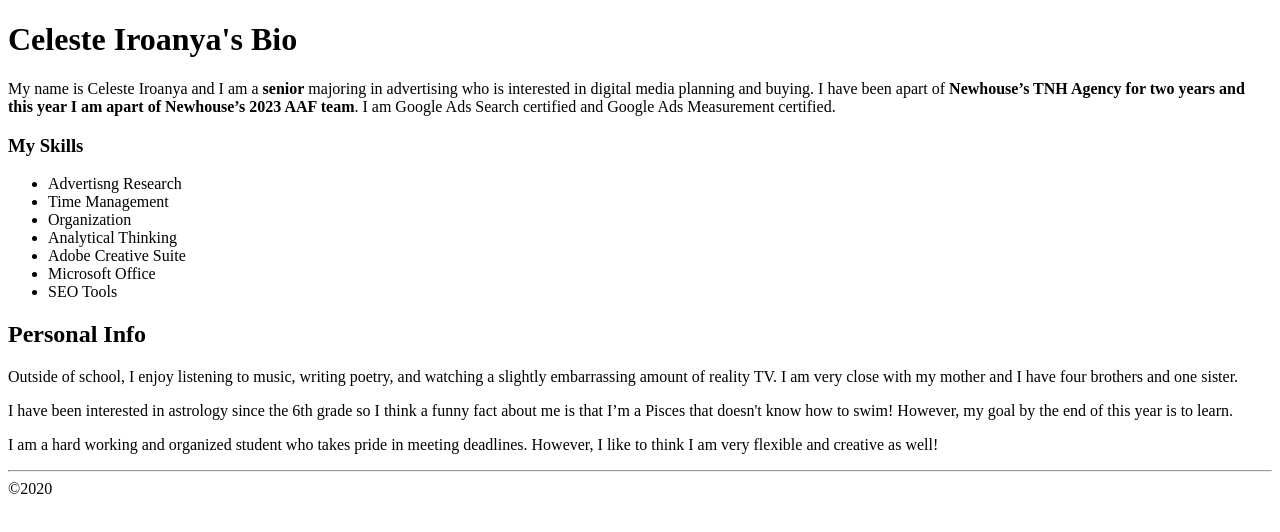
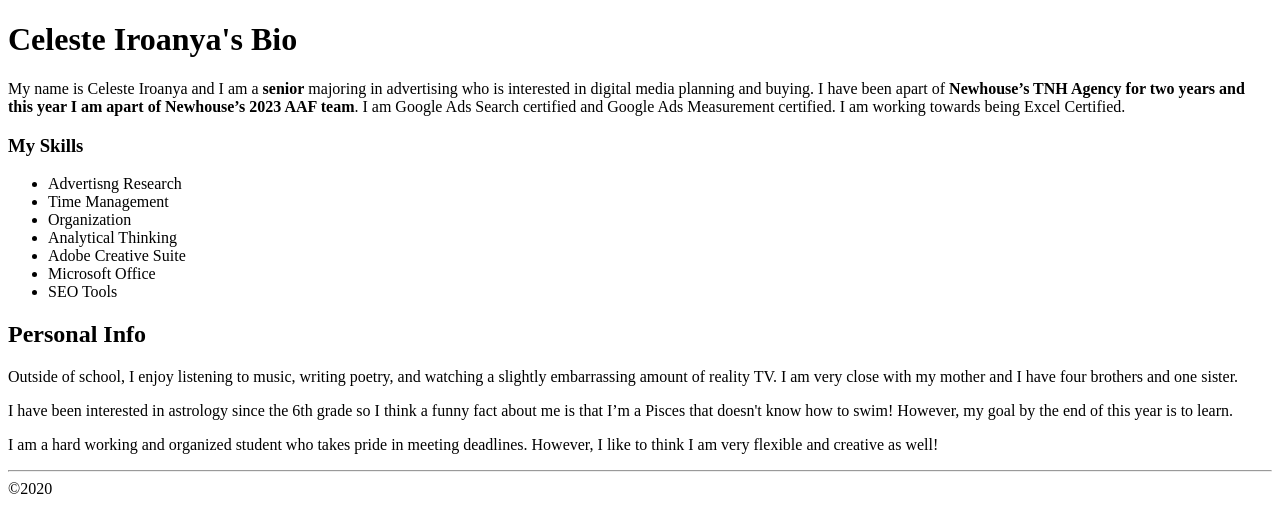
Before and after one commit to ciroanya/ist263, a plain HTML site: page lab02/iroanya-bio.html in a window 1280 px wide. Drawn offline with Linux system fonts and the light colour scheme.

Commit message:
finished lab 2

```diff
--- a/lab02/iroanya-bio.html
+++ b/lab02/iroanya-bio.html
@@ -7,7 +7,7 @@
     <body>
         <h1>Celeste Iroanya's Bio</h1>
         <p>
-            My name is Celeste Iroanya and I am a <strong>senior</strong> majoring in advertising who is interested in digital media planning and buying. I have been apart of <strong>Newhouse’s TNH Agency for two years and this year I am apart of Newhouse’s 2023 AAF team</strong>. I am Google Ads Search certified and Google Ads Measurement certified.
+            My name is Celeste Iroanya and I am a <strong>senior</strong> majoring in advertising who is interested in digital media planning and buying. I have been apart of <strong>Newhouse’s TNH Agency for two years and this year I am apart of Newhouse’s 2023 AAF team</strong>. I am Google Ads Search certified and Google Ads Measurement certified. I am working towards being Excel Certified.
         </p>
         <h3>My Skills</h3>
         <ul>
```
